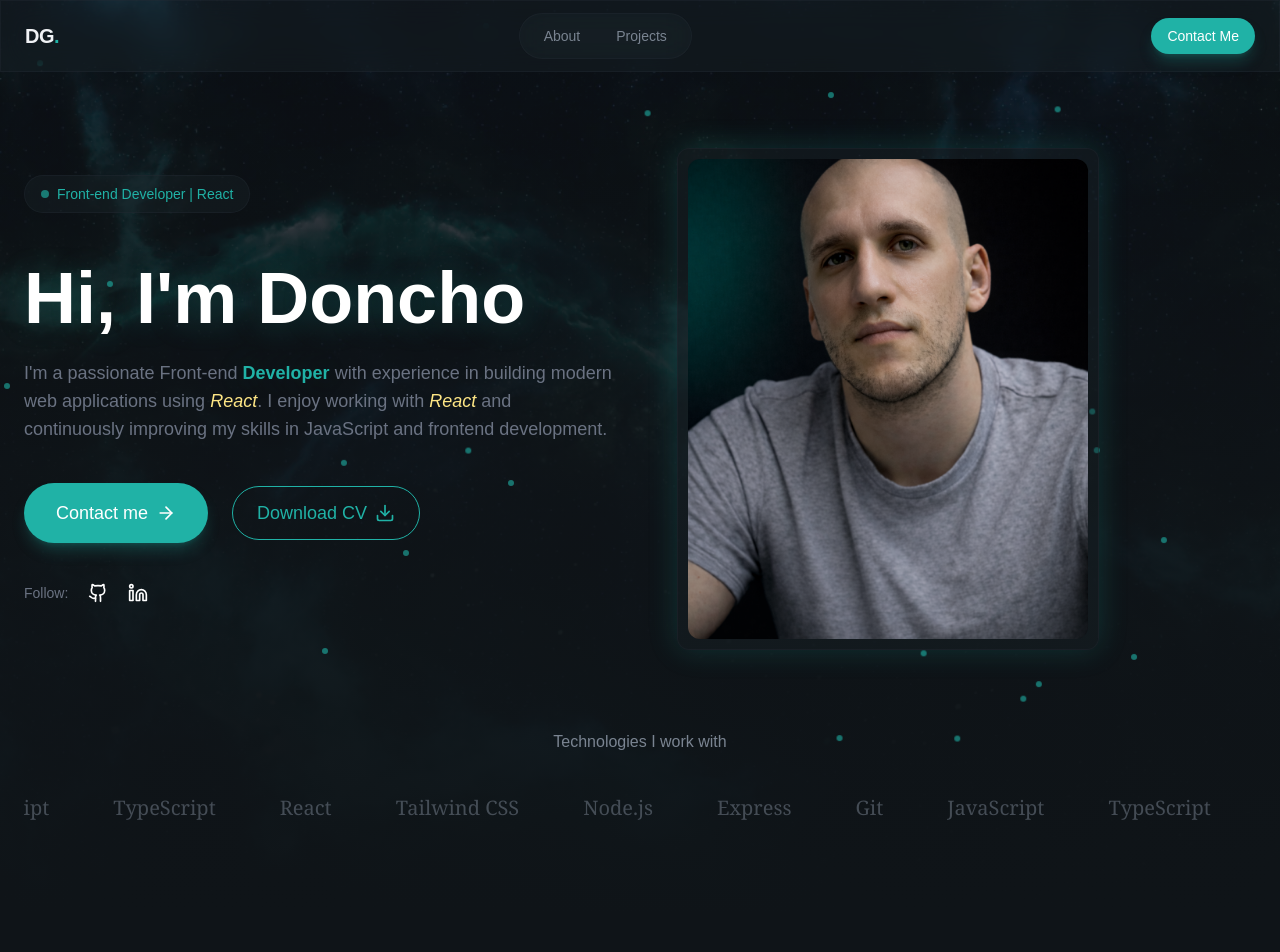
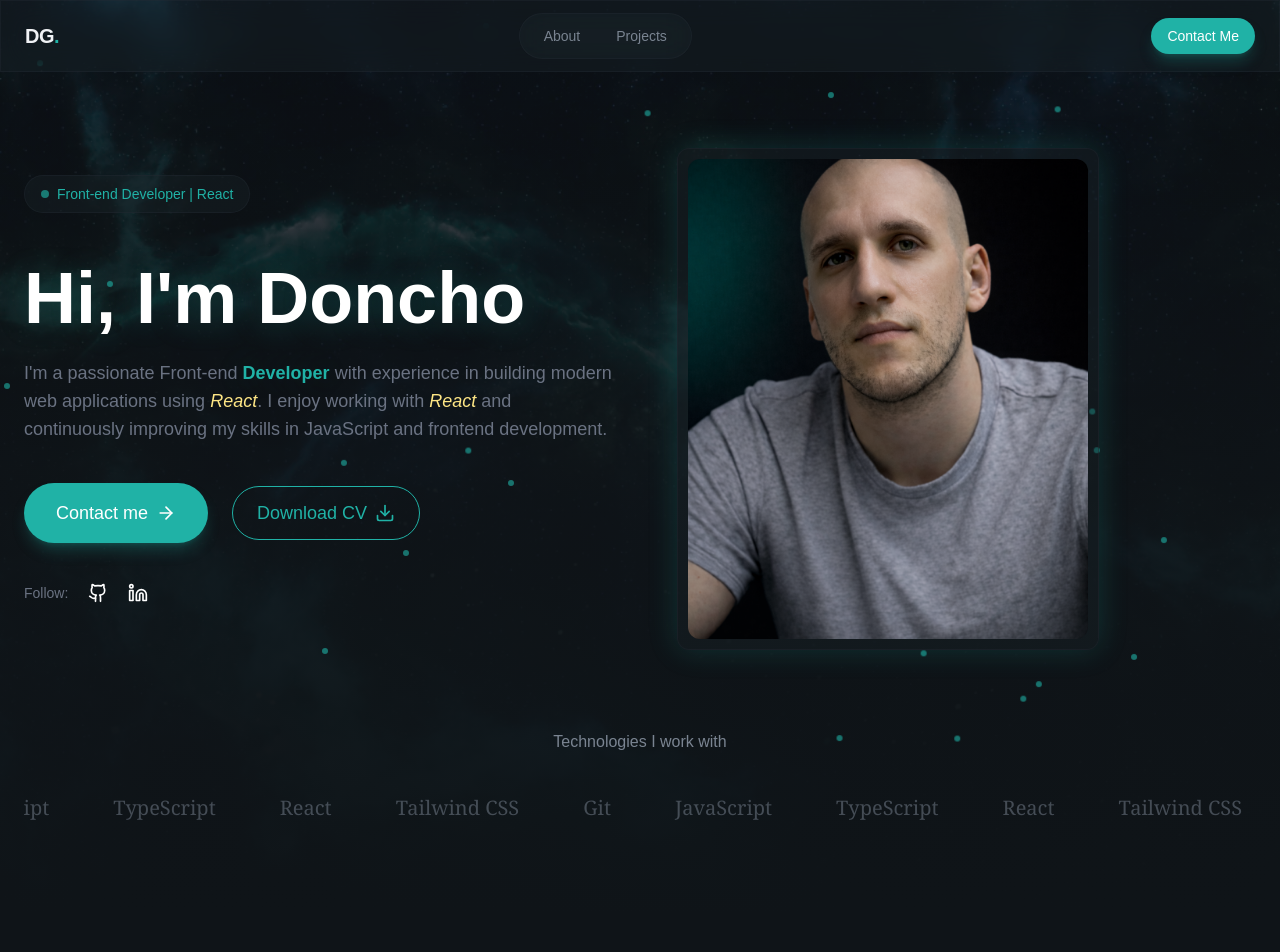
Before and after one commit to JSX-Learning-Path/My-Personal-Portfolio-JSX-Tailwindcss, a React (Vite) app in the folder portfolio/: page / in a window 1280 px wide. Shown: the top 952 px of the page. Built offline with nearby package versions, Linux system fonts and the light colour scheme.

Commit message:
Remove Node.js and Express from skills list

```diff
--- a/portfolio/src/data/skills.js
+++ b/portfolio/src/data/skills.js
@@ -3,8 +3,6 @@ const skills = [
   "TypeScript",
   "React",
   "Tailwind CSS",
-  "Node.js",
-  "Express",
   "Git",
 ];
 
```
